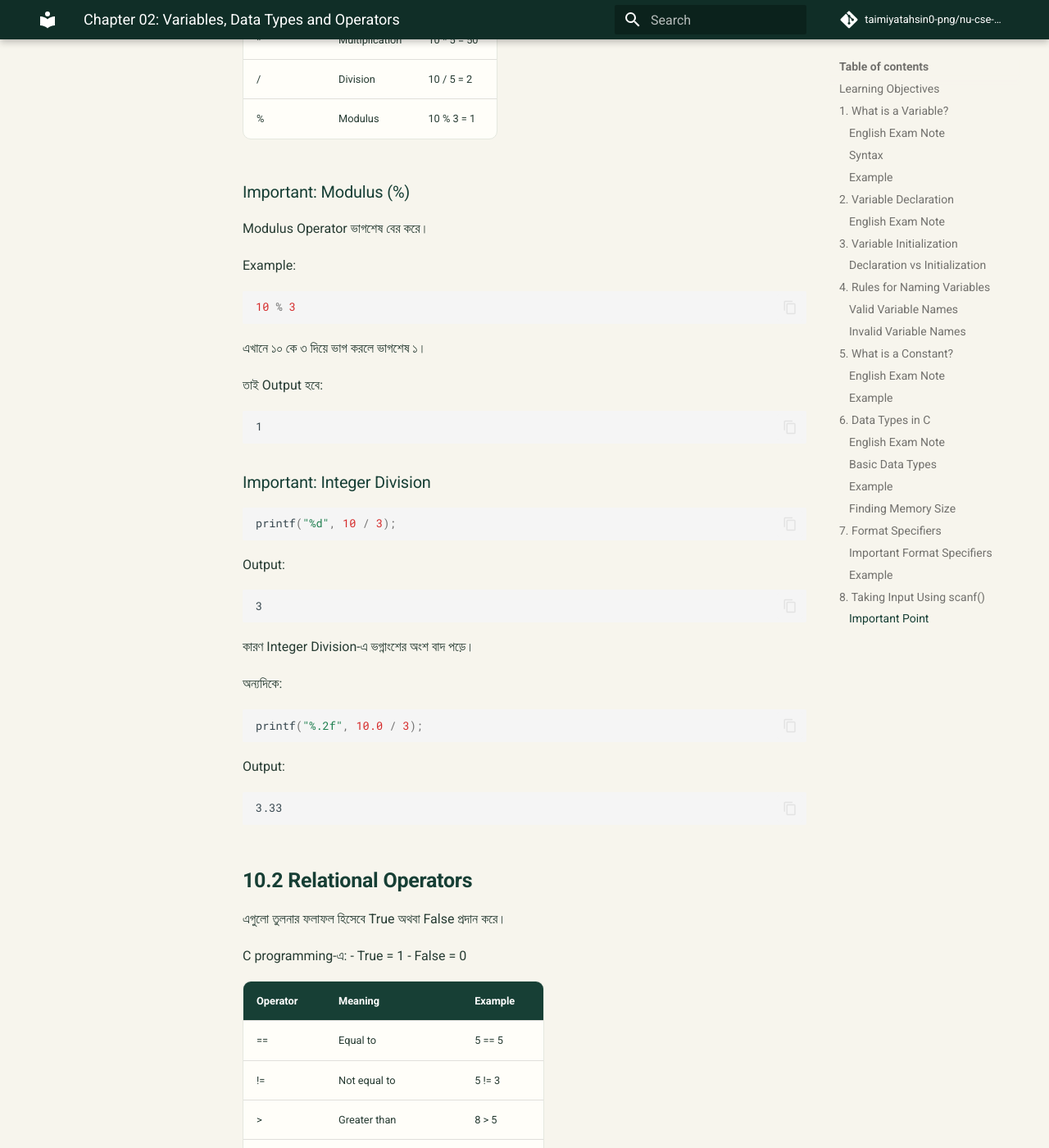
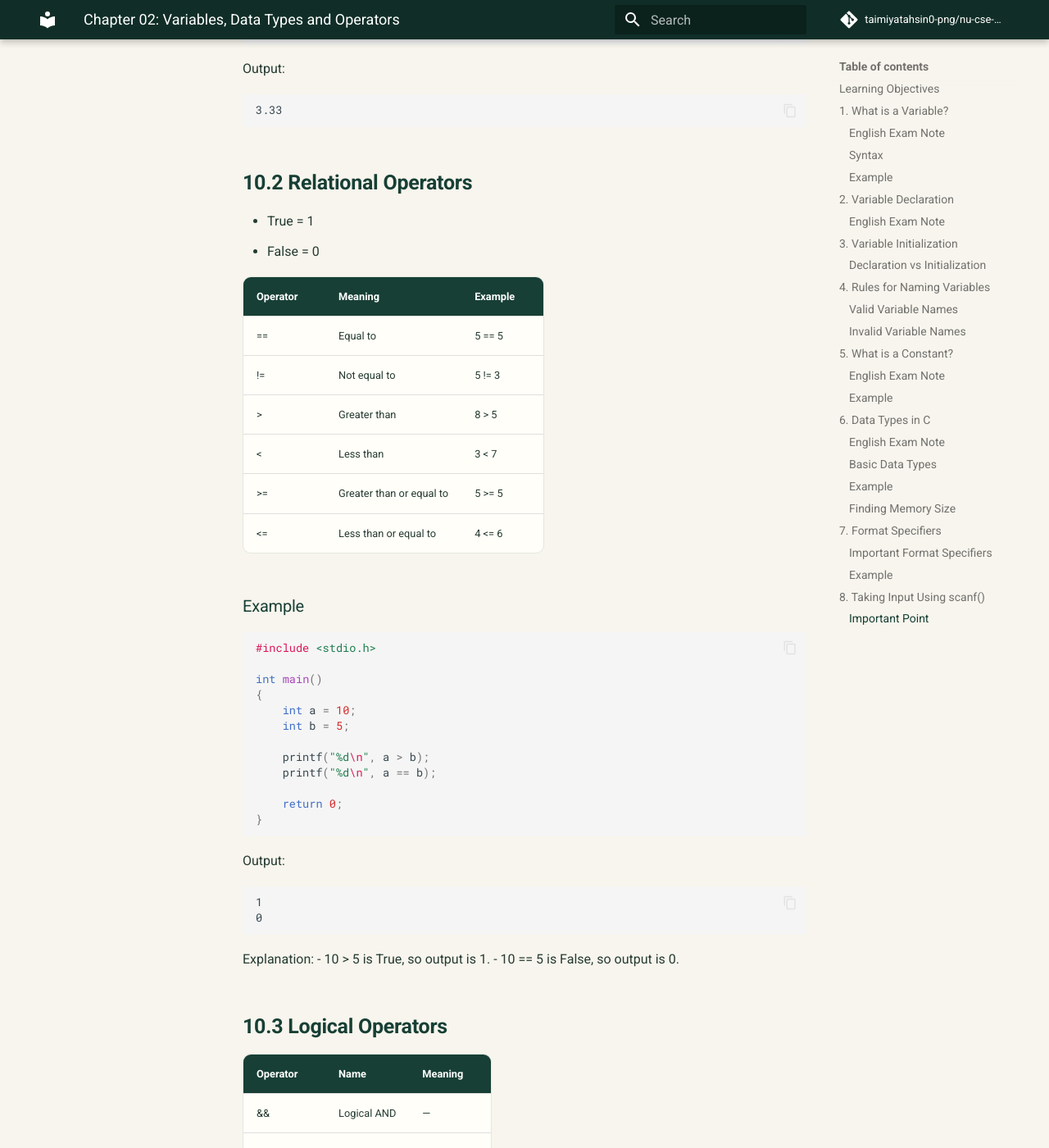
Before and after one commit to taimiyatahsin0-png/nu-cse-notes-store, an MkDocs documentation site: the page built from docs/subjects/spl/chapter-02.md, in a window 1280 px wide and 1400 px high, scrolled down 8523 px. Shown: the whole window at 82% size. Built offline with MkDocs 1.6.1 and Material for MkDocs 9.7.7, drawn with Linux system fonts in a browser that asks for light colours; comment, search, counter and statistics services are not loaded; some of the changed text lies outside the part shown.

Commit message:
Remove Bangla content; standardize English-only notes

````diff
--- a/docs/subjects/spl/chapter-02.md
+++ b/docs/subjects/spl/chapter-02.md
@@ -15,10 +15,6 @@ After completing this chapter, students will be able to:
 ---
 
 ## 1. What is a Variable?
-
-Programming-এ এই বাক্সের মতো জায়গাকে Variable বলা হয়।
-
-Variable হলো কম্পিউটারের Memory-তে তথ্য সংরক্ষণের জন্য ব্যবহৃত একটি নামযুক্ত জায়গা। Program চলার সময় এর value পরিবর্তন করা যায়।
 
 ### English Exam Note
 
@@ -70,12 +66,10 @@ char grade = 'A';
 
 | Declaration | Initialization |
 |---|---|
-| Variable-এর নাম ও Type নির্ধারণ করে | Variable-এ প্রাথমিক Value দেয় |
+| — | — |
 | `int age;` | `int age = 20;` |
 
 ## 4. Rules for Naming Variables
-
-C programming-এ Variable-এর নাম দেওয়ার কিছু নিয়ম রয়েছে।
 
 1. A variable name can contain letters, digits and underscores.
 2. A variable name must not start with a digit.
@@ -102,8 +96,6 @@ float
 total-marks
 ```
 
-**মনে রাখবে:** `age` এবং `Age` C programming-এ দুটি আলাদা Variable।
-
 ## 5. What is a Constant?
 
 Example:
@@ -111,8 +103,6 @@ Example:
 ```c
 const float PI = 3.1416;
 ```
-
-এখানে `PI` একটি Constant।
 
 ### English Exam Note
 
@@ -144,14 +134,6 @@ Output:
 ---
 
 ## 6. Data Types in C
-
-যেমন:
-
-- পূর্ণ সংখ্যা: 25
-- দশমিক সংখ্যা: 5.75
-- একটি অক্ষর: 'A'
-
-সব ধরনের তথ্য একইভাবে সংরক্ষণ করা যায় না। তাই C programming-এ বিভিন্ন Data Type রয়েছে।
 
 ### English Exam Note
 
@@ -291,13 +273,9 @@ Your age is 20
 
 # 9. Operators in C
 
-যেমন:
-
 ```c
 10 + 5
 ```
-
-এখানে `+` হলো Operator। এটি দুটি সংখ্যাকে যোগ করে।
 
 ### English Exam Note
 
@@ -316,8 +294,6 @@ Here:
 - `a` and `b` are operands.
 
 ## 10. Types of Operators
-
-C programming-এ গুরুত্বপূর্ণ Operators:
 
 1. Arithmetic Operators
 2. Relational Operators
@@ -339,17 +315,11 @@ C programming-এ গুরুত্বপূর্ণ Operators:
 
 ### Important: Modulus (%)
 
-Modulus Operator ভাগশেষ বের করে।
-
 Example:
 
 ```c
 10 % 3
 ```
-
-এখানে ১০ কে ৩ দিয়ে ভাগ করলে ভাগশেষ ১।
-
-তাই Output হবে:
 
 ```text
 1
@@ -367,10 +337,6 @@ Output:
 3
 ```
 
-কারণ Integer Division-এ ভগ্নাংশের অংশ বাদ পড়ে।
-
-অন্যদিকে:
-
 ```c
 printf("%.2f", 10.0 / 3);
 ```
@@ -383,9 +349,6 @@ Output:
 
 ## 10.2 Relational Operators
 
-এগুলো তুলনার ফলাফল হিসেবে True অথবা False প্রদান করে।
-
-C programming-এ:
 - True = 1
 - False = 0
 
@@ -428,17 +391,13 @@ Explanation:
 
 ## 10.3 Logical Operators
 
-C-তে তিনটি প্রধান Logical Operator রয়েছে।
-
 | Operator | Name | Meaning |
 |---|---|---|
-| && | Logical AND | সব Condition True হলে True |
-| \|\| | Logical OR | যেকোনো একটি Condition True হলে True |
-| ! | Logical NOT | Result উল্টে দেয় |
+| && | Logical AND | — |
+| \|\| | Logical OR | — |
+| ! | Logical NOT | — |
 
 ### AND (&&)
-
-দুটি Condition-ই True হলে Result True হবে।
 
 | A | B | A && B |
 |---|---|---|
@@ -449,8 +408,6 @@ C-তে তিনটি প্রধান Logical Operator রয়েছে।
 
 ### OR (||)
 
-যেকোনো একটি Condition True হলেই Result True হবে।
-
 | A | B | A \|\| B |
 |---|---|---|
 | 1 | 1 | 1 |
@@ -532,8 +487,6 @@ Explanation:
 
 ## 10.5 Increment and Decrement Operators
 
-Decrement Operator কোনো Variable-এর Value এক কমায়।
-
 | Operator | Meaning |
 |---|---|
 | ++ | Increase by 1 |
@@ -608,15 +557,11 @@ Output:
 
 ## 10.6 Conditional Operator
 
-Conditional Operator হলো একটি Ternary Operator, যা তিনটি Operand নিয়ে কাজ করে।
-
 Syntax:
 
 ```c
 condition ? expression1 : expression2;
 ```
-
-Condition True হলে expression1 এবং False হলে expression2 execute হয়।
 
 Example:
 
@@ -640,8 +585,6 @@ Adult
 ```
 
 ## 10.7 Bitwise Operators
-
-Bitwise Operators Binary Bits-এর ওপর কাজ করে।
 
 | Operator | Name |
 |---|---|
@@ -693,10 +636,6 @@ Example:
 ```c
 int result = 10 + 5 * 2;
 ```
-
-এখানে Multiplication আগে হবে।
-
-তাই:
 
 ```text
 10 + 5 * 2
@@ -751,11 +690,7 @@ Output:
 
 # 12. Type Conversion
 
-C programming-এ Type Conversion প্রধানত দুই ধরনের।
-
 ### 1. Implicit Type Conversion
-
-Compiler স্বয়ংক্রিয়ভাবে একটি Data Type-কে অন্য Data Type-এ পরিবর্তন করে।
 
 Example:
 
@@ -764,11 +699,7 @@ int a = 10;
 float b = a;
 ```
 
-এখানে Integer Value 10 স্বয়ংক্রিয়ভাবে Float-এ রূপান্তরিত হয়েছে।
-
 ### 2. Explicit Type Conversion (Type Casting)
-
-Programmer নিজে Type Conversion করে।
 
 Syntax:
 
@@ -1144,8 +1075,6 @@ In this chapter, we learned:
 | Automatic local variables have block lifetime | A file-scope object has static storage duration |
 | Not automatically initialized when uninitialized and automatic | Static-storage objects are initialized to zero if no explicit initializer is supplied |
 
-**বাংলায়:** Local variable নির্দিষ্ট function/block-এর ভেতরে ব্যবহার করা যায়। Global variable function-এর বাইরে declare করা হয়। তবে global variable বেশি ব্যবহার করলেই program ভালো হয় না; যেখানে দরকার, সেখানে সীমিত scope রাখাই ভালো।
-
 ### Board and question-bank sources
 
 - [NU CSE Board Questions (2006–2018)](https://drive.google.com/file/d/1Lodp-nv8jOXRU7SvriRGqNYamqGUIzvM/view?usp=sharing)
@@ -1229,14 +1158,8 @@ int a = 5, b = 2;
 int result = a + b * 3;
 ~~~
 
-এখানে multiplication আগে হবে:
-
 - b * 3 = 2 * 3 = 6
 - a + 6 = 5 + 6 = 11
-
-তাই result-এর মান 11।
-
-**Parentheses** ব্যবহার করলে expression-এর কোন অংশ আগে হিসাব হবে তা পরিষ্কার করা যায়।
 
 ~~~c
 int result = (a + b) * 3; /* 21 */
@@ -1265,8 +1188,6 @@ Output:
 3.50
 ~~~
 
-**ব্যাখ্যা:** দুইটি integer ভাগ করলে integer division হয় এবং ভগ্নাংশ অংশ বাদ যায়। একটি operand-কে float করলে floating-point division হয়।
-
 ## 11.4 Pre-increment and Post-increment
 
 ~~~c
@@ -1279,8 +1200,6 @@ int b = x++; /* use first, then increment */
 |---|---:|---:|
 | a = ++x | 6 | a = 6 |
 | b = x++ | 7 | b = 6 |
-
-**মনে রাখবে:** Pre-increment আগে value বাড়ায়, post-increment expression-এ আগের value ব্যবহার করে তারপর value বাড়ায়।
 
 ## 11.5 Common Operator Mistakes
 
````
Also changed, not shown: other parts of docs/subjects/spl/chapter-02.md (+0 -6 lines).
